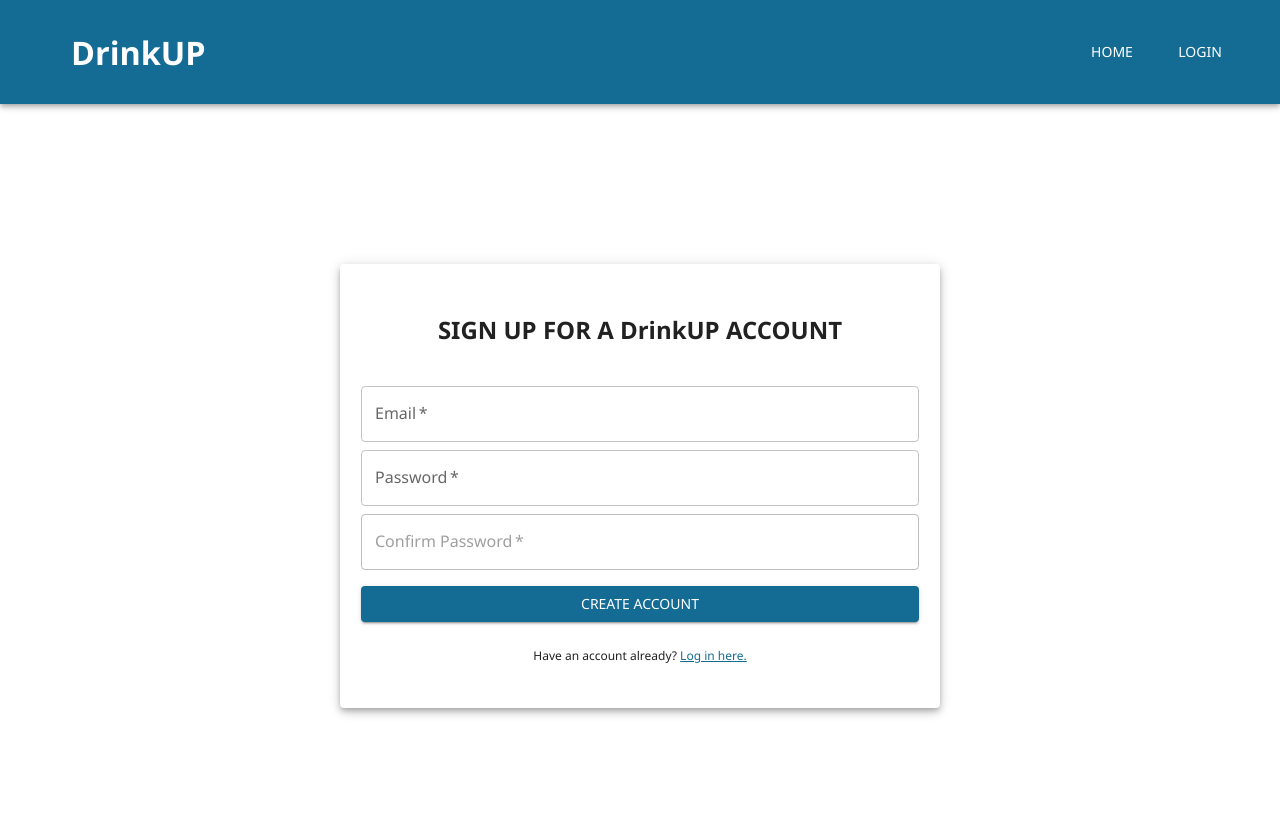
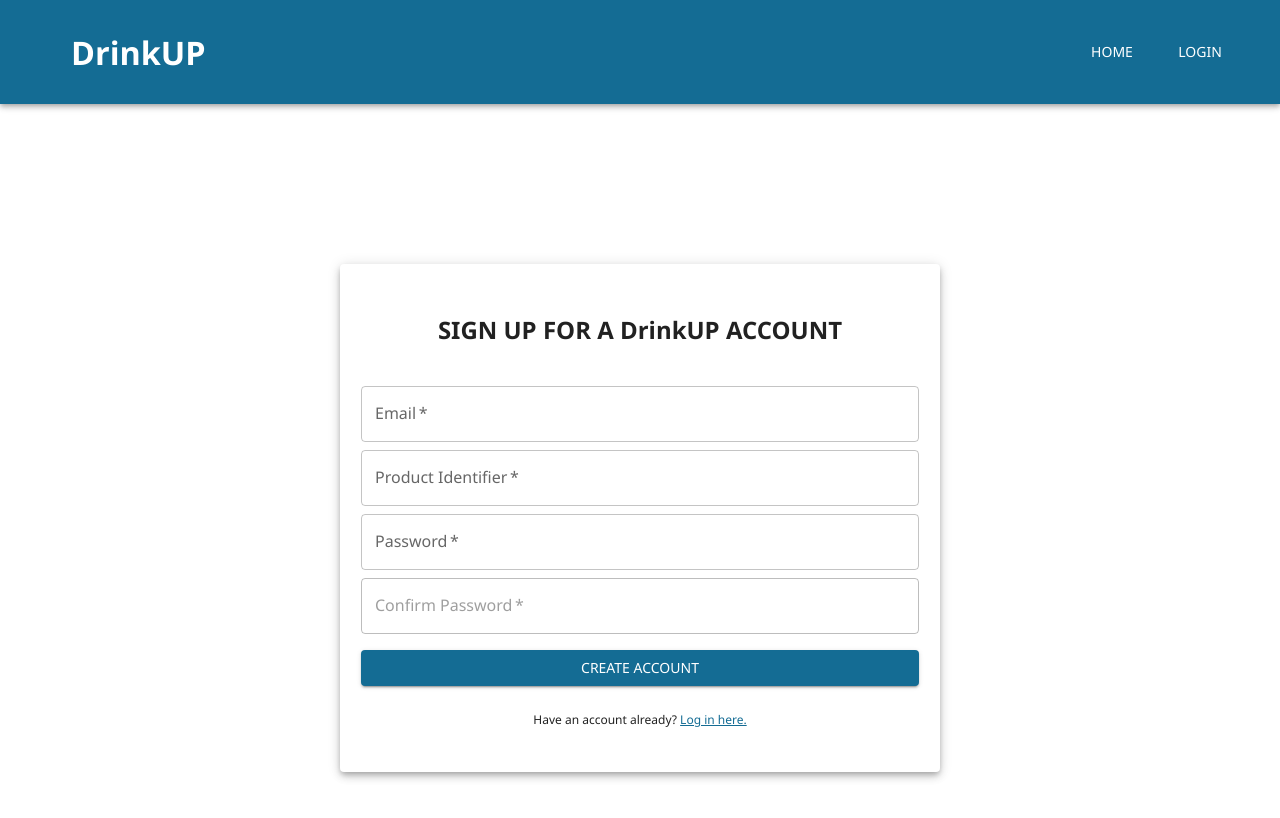
Before and after one commit to gnzgac/DrinkUP, a React (Create React App) app: page /signup in a window 1280 px wide. Shown: the top 818 px of the page. Built offline with nearby package versions, Linux system fonts and the light colour scheme.

Commit message:
feat (signup): added product identifier

```diff
--- a/src/pages/Signup.js
+++ b/src/pages/Signup.js
@@ -33,10 +33,12 @@ function Signup() {
     let navigate = useNavigate();
 
     const [signupEmail, setSignUpEmail] = useState("");
+    const [signupIdentifier, setIdentifier] = useState("");
     const [signupPassword, setPassword] = useState("");
     const [confirmPassword, setConfirmPassword] = useState("");
 
     const [EmailError, NewEmailError] = useState(false);
+    const [IdentifierError, NewIdentifierError] = useState(false);
     const [PasswordError, NewPasswordError] = useState(false);
     const [ConfirmPasswordError, NewConfirmPasswordError] = useState(false);
 
@@ -45,6 +47,7 @@ function Signup() {
     const [message, setMessage] = useState('') // Controls Message
 
     const [EmailHT, NewEmailHT] = useState("");
+    const [IdentifierHT, NewIdentifierHT] = useState("");
     const [PasswordHT, NewPasswordHT] = useState("");
     const [ConfirmPasswordHT, NewConfirmPasswordHT] = useState("");
 
@@ -117,7 +120,7 @@ function Signup() {
                             setInstant(false);
                             setSignUpEmail(event.target.value);
                             if (event.target.value === "" || ! event.target.value.match(/^\w+([-]?\w+)*@\w+([-]?\w+)*(\.\w{2,3})+$/)){
-                                NewEmailHT("Enter a valid email");
+                                NewEmailHT("Enter a valid email.");
                                 NewEmailError(true);
                             }
                             else{
@@ -126,6 +129,24 @@ function Signup() {
                             }
                             }}
                             error = {EmailError}
+                            />
+                        </Grid>
+
+                        <Grid item xs={12}>
+                            <TextField type="ID" placeholder="productIdentifier" label="Product Identifier" variant="outlined" helperText = {IdentifierHT} fullWidth required
+                            onChange={(event) => {
+                            setInstant(false);
+                            setIdentifier(event.target.value);
+                            if (event.target.value === ""){
+                                NewIdentifierHT("Enter a valid product identifier.");
+                                NewIdentifierError(true);
+                            }
+                            else{
+                                NewIdentifierHT("")
+                                NewIdentifierError(false);
+                            }
+                            }}
+                            error = {IdentifierError}
                             />
                         </Grid>
 
@@ -172,7 +193,7 @@ function Signup() {
                             <Button type="submit" variant="contained" sx = {buttonStyle} fullWidth
                             onClick={e => {
                             e.preventDefault()
-                            if(signupEmail  && signupPassword && confirmPassword && !(EmailError  || PasswordError || ConfirmPasswordError)){
+                            if(signupEmail  && signupIdentifier && signupPassword && confirmPassword && !(EmailError || IdentifierError  || PasswordError || ConfirmPasswordError)){
                                 signUp()
                             }
                             else{
@@ -180,12 +201,16 @@ function Signup() {
                                 setSeverity("error")
                                 setInstant(true);
                                 if (signupEmail === ""){
-                                NewEmailError(true);
-                                NewEmailHT("Enter a valid email");
+                                    NewEmailError(true);
+                                    NewEmailHT("Enter a valid email");
+                                }
+                                if (signupIdentifier === ""){
+                                    NewIdentifierError(true);
+                                    NewIdentifierHT("Enter a valid product identifier.");
                                 }
                                 if (signupPassword === ""){
-                                NewPasswordHT("Enter a password");
-                                NewPasswordError(true);
+                                    NewPasswordHT("Enter a password.");
+                                    NewPasswordError(true);
                                 }
                             }
                             }}
```
